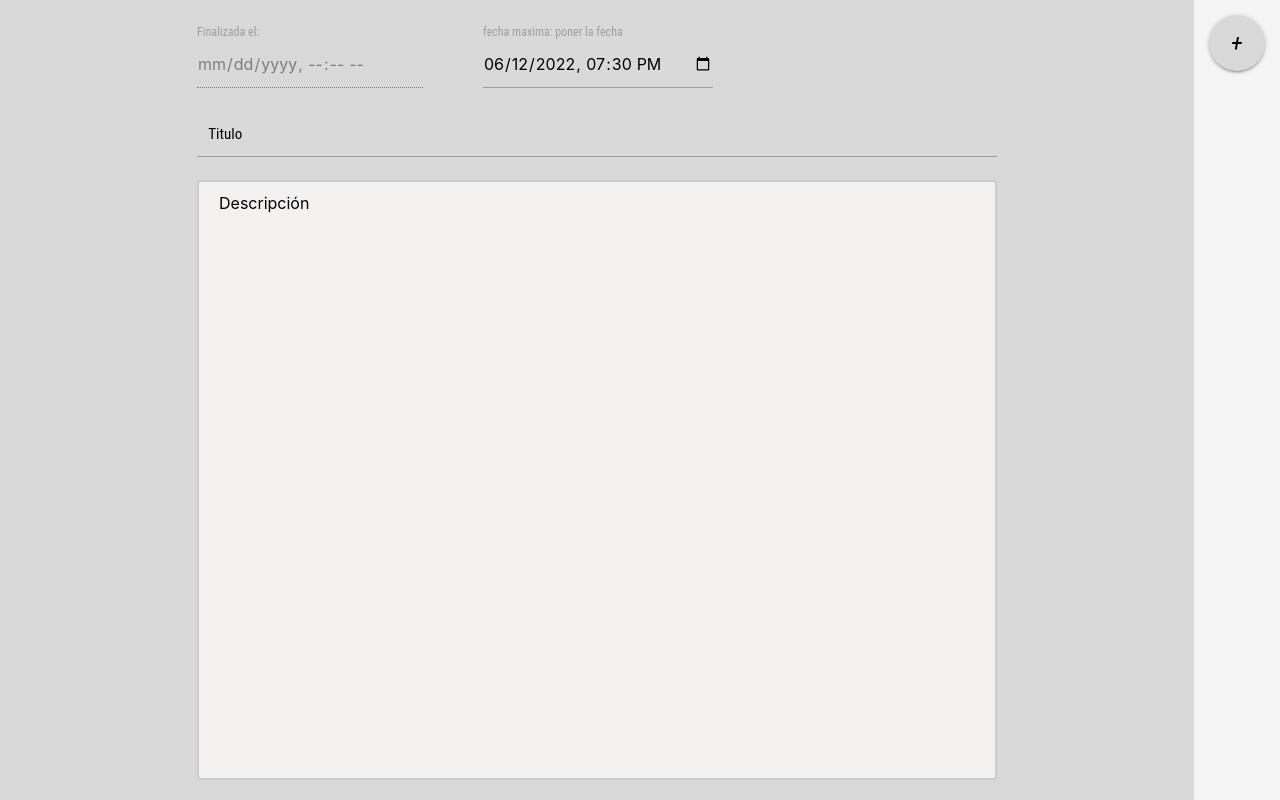
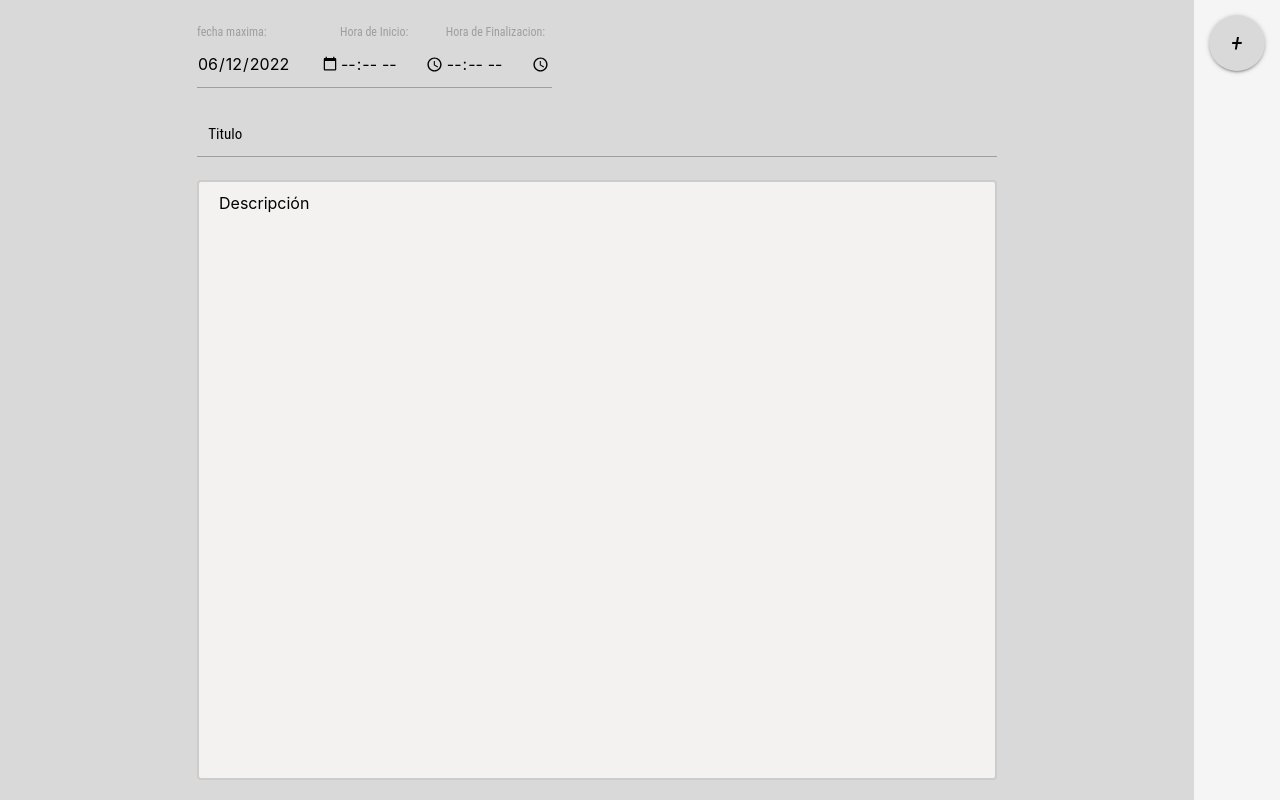
Before and after one commit to JulianCallejas/ProyectoAgenda, a plain HTML site: page AgendApp/templates/NewTask.html in a window 1280 px wide. Drawn offline with nearby package versions, Linux system fonts and the light colour scheme.

Commit message:
Add files via upload

```diff
--- a/AgendApp/templates/NewTask.html
+++ b/AgendApp/templates/NewTask.html
@@ -13,14 +13,18 @@
     <div class="contenedor">
         <div class="caja-descripcion">
             <form class="col s12">
-                <div style="margin: .4rem 0; width: 350px; display: flex; flex-direction: row; gap: 60px;">
+                <div style="margin: .4rem 0; width: 350px; display: flex; flex-direction: row;">
                     <div>
-                        <label for="fecha_maxima">Finalizada el:</label>
-                        <input type="datetime-local" id="fecha_maxima" name="fecha_maxima" value="#" disabled="disabled">
+                        <label for="fecha_maxima">fecha maxima:</label>
+                        <input type="date" id="fecha_maxima" name="fecha_maxima" value="2022-06-12">
                     </div>
                     <div>
-                        <label for="fecha_maxima">fecha maxima: poner la fecha</label>
-                        <input type="datetime-local" id="fecha_maxima" name="fecha_maxima" value="2022-06-12T19:30">
+                        <label for="fecha_maxima">Hora de Inicio:</label>
+                        <input type="time" id="appt" name="appt" required>
+                    </div>
+                    <div>
+                        <label for="fecha_maxima">Hora de Finalizacion:</label>
+                        <input type="time" id="appt" name="appt" required>
                     </div>
                 </div>
                 <div class="textarea-descripcion">
```
